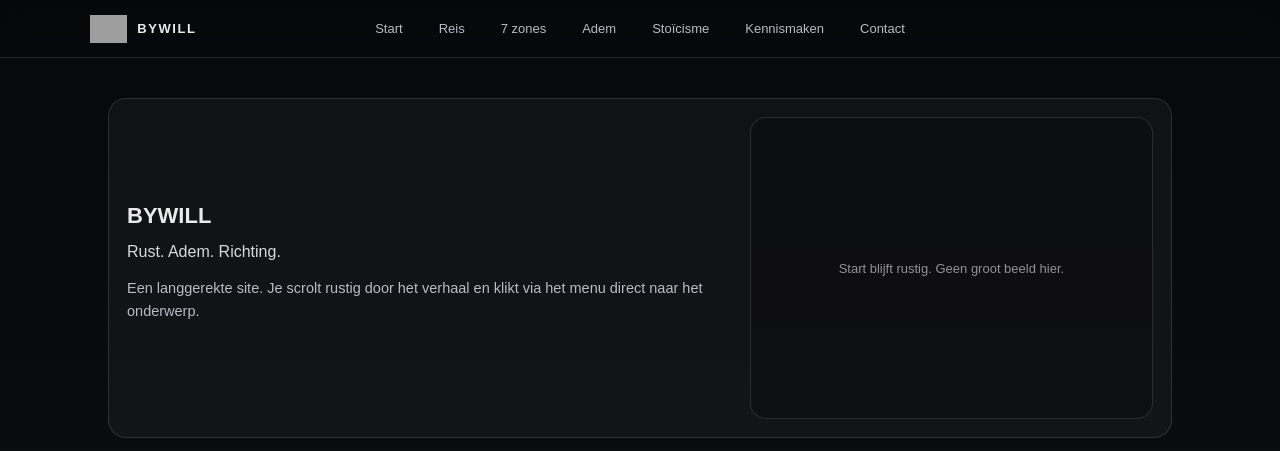
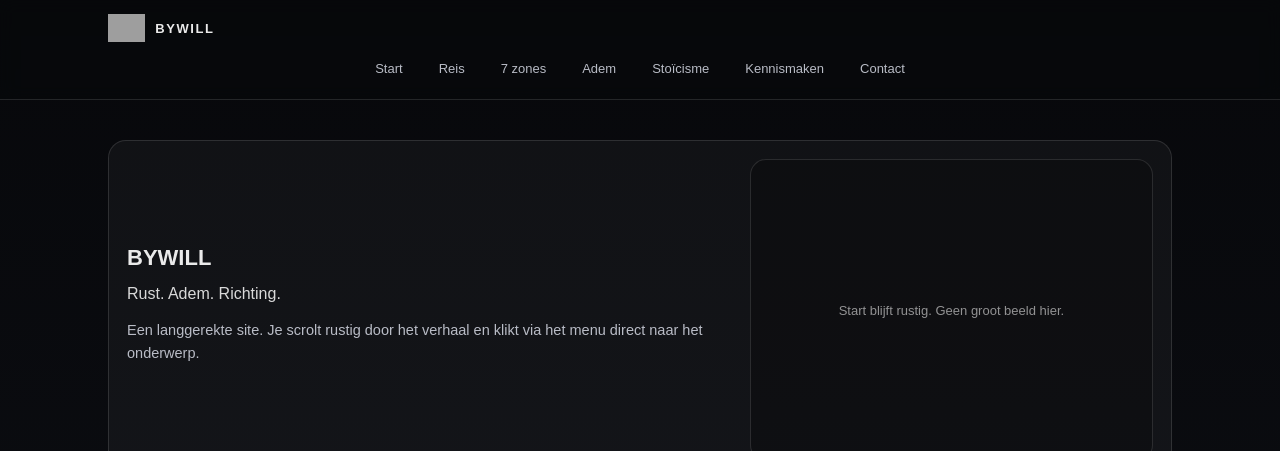
Before and after one commit to willvendel-source/BYWILL2, a Jekyll site: the page built from index.html, in a window 1280 px wide and 1400 px high. Shown: the top 451 px of the window. Built offline with Jekyll 4.4.1, drawn with Linux system fonts in a browser that asks for light colours; grey boxes are pictures that could not be loaded.

Commit message:
Replace full style for centered nav

```diff
--- a/assets/style.css
+++ b/assets/style.css
@@ -20,13 +20,6 @@ body{
   background: linear-gradient(180deg, var(--bg0) 0%, var(--bg1) 45%, var(--bg2) 100%);
 }
 
-/* main container */
-.site-main{
-  max-width: 1100px;
-  margin: 0 auto;
-  padding: 26px 18px 70px;
-}
-
 /* header */
 .site-header{
   position: sticky;
@@ -35,21 +28,24 @@ body{
   background: rgba(7,8,11,.75);
   backdrop-filter: blur(8px);
   border-bottom: 1px solid var(--line);
-  padding: 12px 18px;
+  padding: 12px 0;
 }
 
 .header-inner{
   max-width: 1100px;
   margin: 0 auto;
-  display: grid;
-  grid-template-columns: 1fr auto 1fr;
-  align-items: center;
-  gap: 14px;
+  padding: 0 18px;
 }
 
-/* brand left */
+/* brand row */
+.topbar{
+  display:flex;
+  justify-content:flex-start;
+  align-items:center;
+  padding: 2px 0 10px;
+}
+
 .brand{
-  justify-self: start;
   display:flex;
   align-items:center;
   gap:10px;
@@ -69,13 +65,15 @@ body{
   font-size:13px;
 }
 
-/* nav center */
+/* nav row centered */
 .site-nav{
-  justify-self: center;
   display:flex;
   justify-content:center;
+  align-items:center;
   gap: 14px;
   flex-wrap: wrap;
+  width:100%;
+  padding: 0 0 2px;
 }
 
 .site-nav a{
@@ -93,9 +91,11 @@ body{
   background: rgba(255,255,255,.04);
 }
 
-/* spacer right */
-.header-spacer{
-  justify-self: end;
+/* main */
+.site-main{
+  max-width: 1100px;
+  margin: 0 auto;
+  padding: 26px 18px 70px;
 }
 
 /* sections */
@@ -143,7 +143,6 @@ body{
   align-items:center;
 }
 
-/* placeholder frame for images */
 .media-frame{
   width: 100%;
   max-width: 420px;
@@ -151,7 +150,6 @@ body{
   border-radius: 16px;
   border: 1px solid var(--line);
   background: rgba(0,0,0,.22);
-  overflow:hidden;
   display:flex;
   align-items:center;
   justify-content:center;
@@ -161,7 +159,6 @@ body{
   padding: 12px;
 }
 
-/* De Reis right image */
 .reis-beeld{
   width:100%;
   max-width:420px;
@@ -182,17 +179,6 @@ body{
 
 /* responsive */
 @media (max-width: 860px){
-  .header-inner{
-    grid-template-columns: 1fr;
-    justify-items: start;
-  }
-
-  .site-nav{
-    justify-self: start;
-    justify-content:flex-start;
-  }
-
-  .section-grid{
-    grid-template-columns: 1fr;
-  }
+  .section-grid{grid-template-columns: 1fr}
+  .site-nav{justify-content:flex-start}
 }
```
